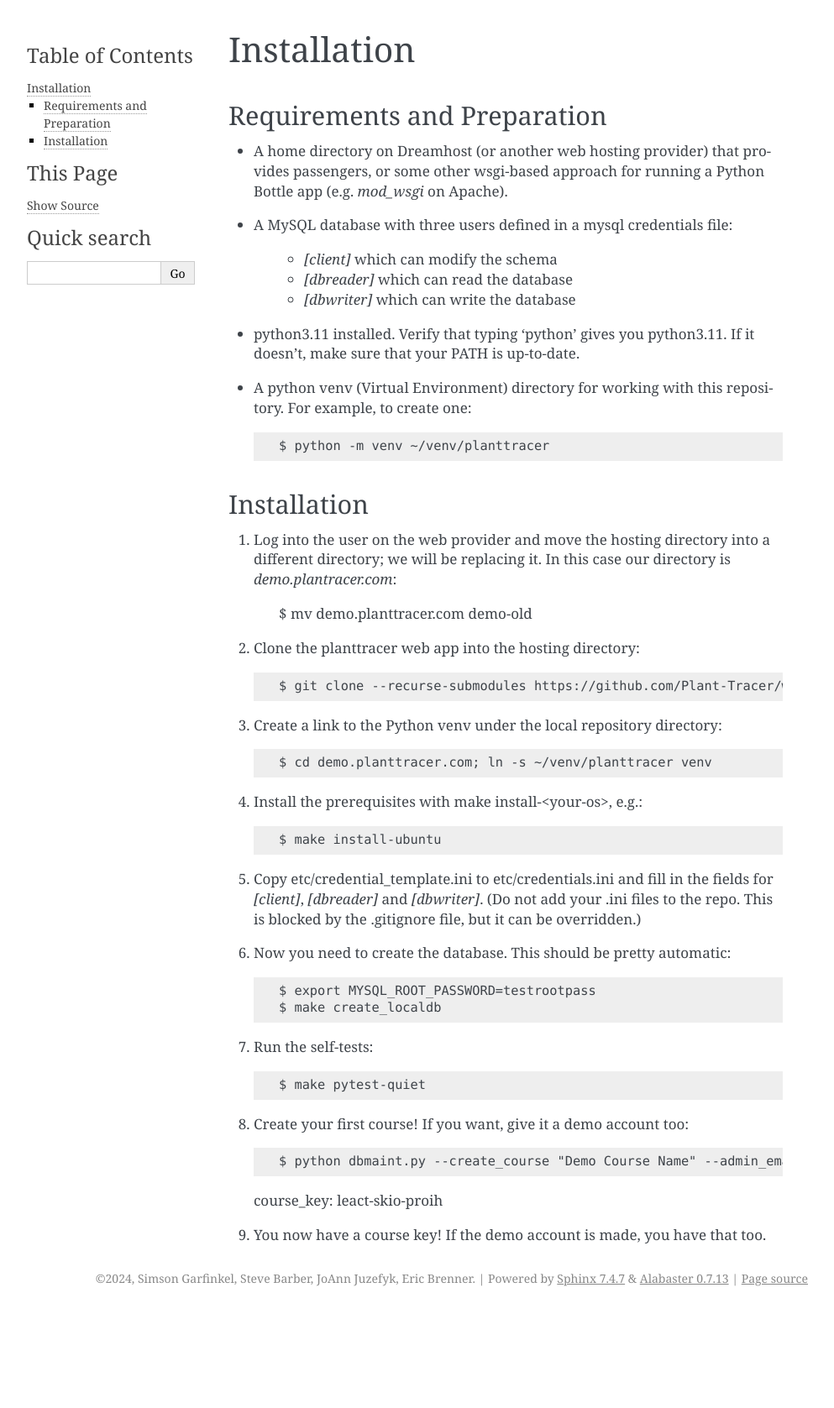
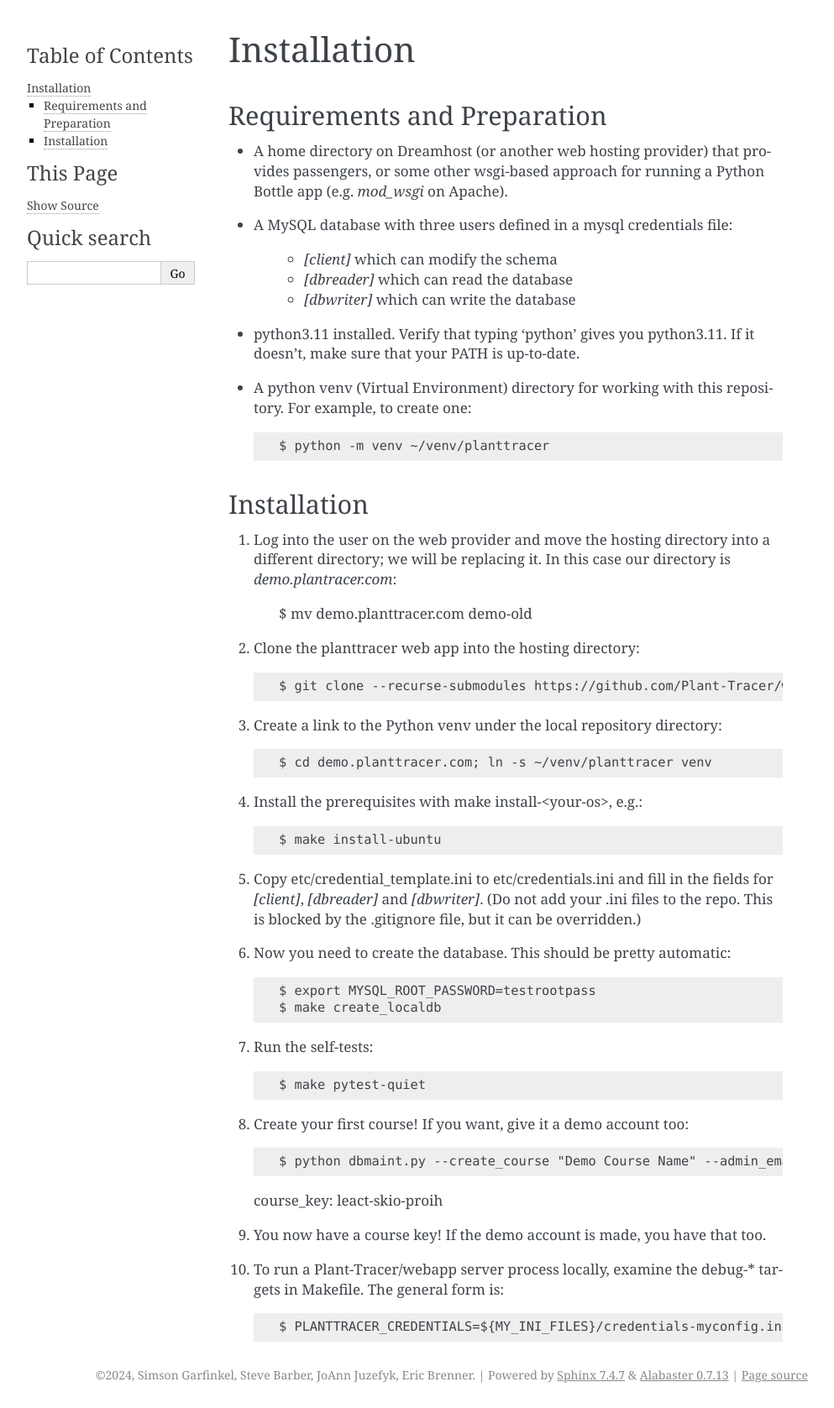
Before and after one commit to Plant-Tracer/webapp, a Sphinx documentation site: the page built from docs/Installation.rst, in a window 1280 px wide. Shown: the whole page at 84% size, without its empty margins (148-1141 px from the left). Built offline with Sphinx 7.4.7, drawn with Linux system fonts in a browser that asks for light colours; before the commit the page ends 1562 px from its top, so only the background shows below that.

Commit message:
docs/Installation.rst: dbmaint --demo_email rather than --create_demo, simple run instruction. Makefile: correct spelling of CREDENTIAL in error messages; dbmaint.py: fix argument to --demo_email"

```diff
--- a/dbmaint.py
+++ b/dbmaint.py
@@ -384,8 +384,7 @@ if __name__ == "__main__":
     parser.add_argument("--purge_movie",help="remove the movie and all of its associated data from the database",type=int)
     parser.add_argument("--create_client",help="create a [client] section with a root username and the specified password")
     parser.add_argument("--create_course",help="Create a course and register --admin as the administrator")
-    parser.add_argument('--demo_email',help='If create_course is specified, also create a demo user with this email and upload two demo movies ',
-                        action='store_true')
+    parser.add_argument('--demo_email',help='If create_course is specified, also create a demo user with this email and upload two demo movies ')
     parser.add_argument("--admin_email",help="Specify the email address of the course administrator")
     parser.add_argument("--admin_name",help="Specify the name of the course administrator")
     parser.add_argument("--max_enrollment",help="Max enrollment for course",type=int,default=20)
--- a/docs/Installation.rst
+++ b/docs/Installation.rst
@@ -49,7 +49,11 @@ Installation
 
 8. Create your first course! If you want, give it a demo account too::
 
-   $ python dbmaint.py --create_course "Demo Course Name" --admin_email your_admin_email@company.com --admin_name "Your Name" [--create_demo]
+   $ python dbmaint.py --create_course "Demo Course Name" --admin_email your_admin_email@company.com --admin_name "Your Name" [--demo_email your_demo_email@company.com]
    course_key: leact-skio-proih
 
 9. You now have a course key! If the demo account is made, you have that too.
+
+10. To run a Plant-Tracer/webapp server process locally, examine the debug-* targets in Makefile. The general form is::
+
+    $ PLANTTRACER_CREDENTIALS=${MY_INI_FILES}/credentials-myconfig.ini python bottle_app.py [arguments]
```
Also changed, not shown: 1 other file.
